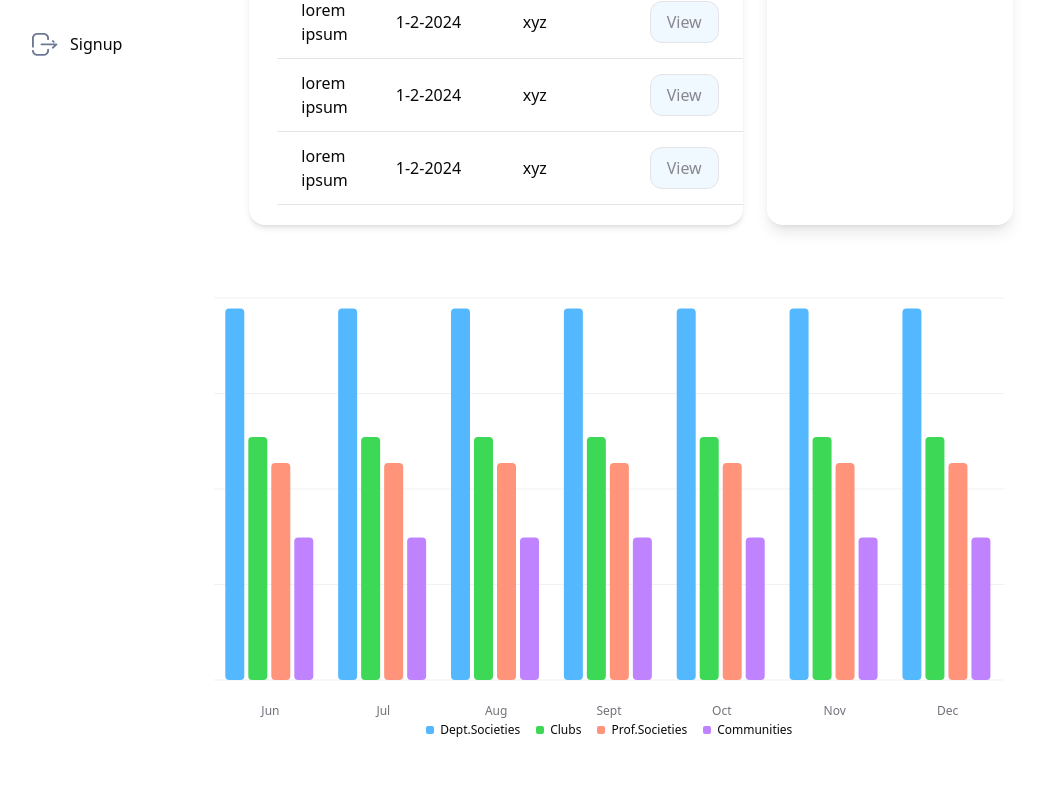
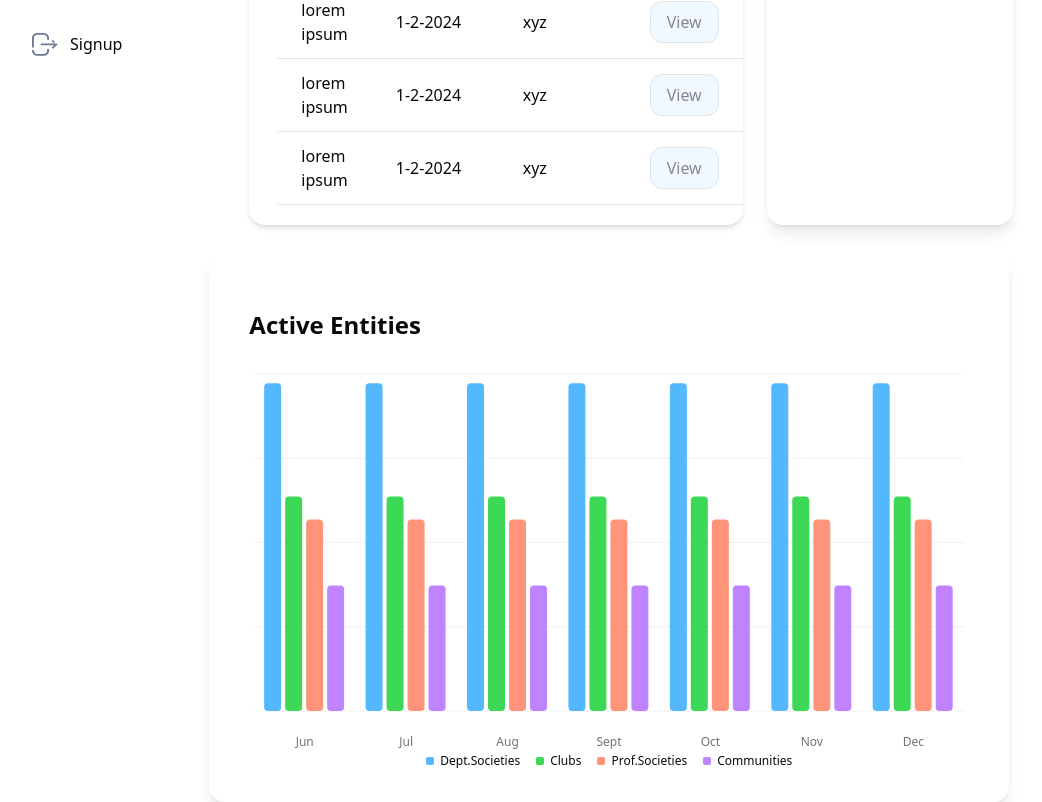
Before and after one commit to paldebarun/cu-dashboardV2, a Next.js app: page /centralOffice in a window 1280 px wide. Shown: the part 634-1436 px from the top of the page, without its empty margins (4-1046 px from the left). Built offline with nearby package versions, Linux system fonts and the light colour scheme.

Commit message:
added chart header

```diff
--- a/app/centralOffice/page.tsx
+++ b/app/centralOffice/page.tsx
@@ -246,7 +246,8 @@ const page = () => {
 
             </div>
 
-            <div className='w-9/12 py-10'>
+            <div className='w-9/12 py-10 rounded-2xl shadow-lg px-10 py-7'>
+              <p className='py-7 text-2xl font-bold'>Active Entities</p>
   <ChartContainer config={chartConfig} className="min-h-[150px] w-full">
     <BarChart accessibilityLayer data={chartData}>
       <CartesianGrid vertical={false} />
```
